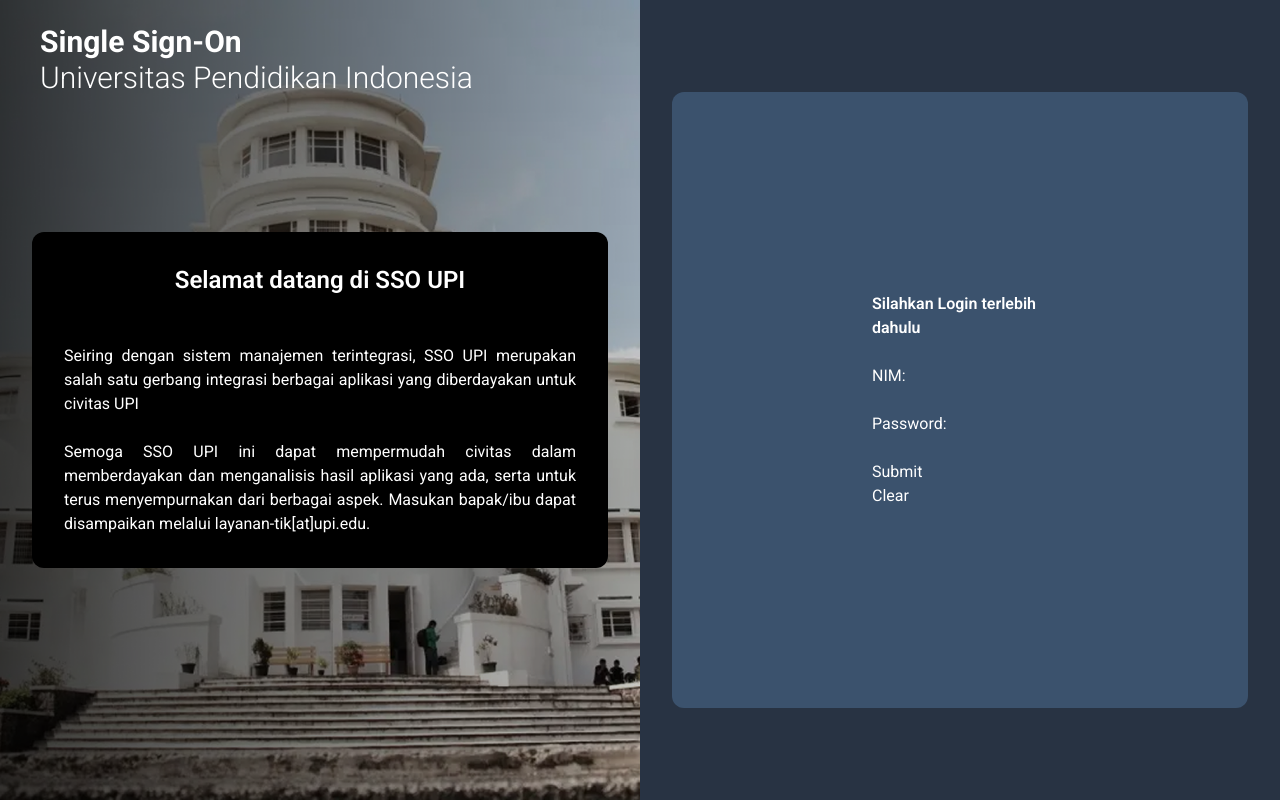
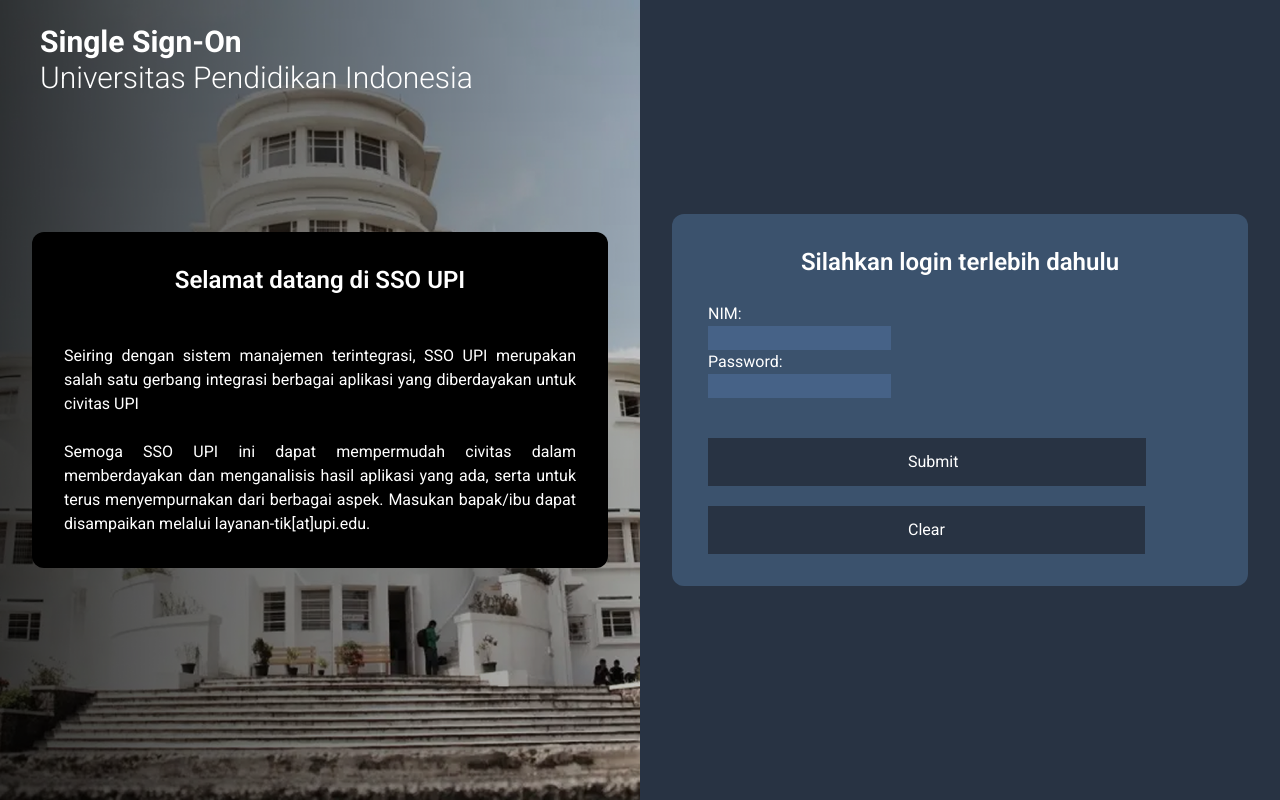
Before and after one commit to HilmiMithwa/spot-clone, a React (Vite) app: page / in a window 1280 px wide. Built offline with nearby package versions, Linux system fonts and the light colour scheme.

Commit message:
improvement on login backend later

```diff
--- a/src/index.css
+++ b/src/index.css
@@ -7,4 +7,5 @@
     --font-roboto: Roboto, "sans-serif";
     --color-danube-950: #283343;
     --color-danube-900: #3B526D;
+    --color-danube-800: #466287;
 }
--- a/src/pages/login/Login.jsx
+++ b/src/pages/login/Login.jsx
@@ -38,18 +38,22 @@
         </div>
       </div>
 
+      {/*Login form container */}
       <div id='login-form-container' className='w-1/2 min-h-screen flex items-center justify-center bg-danube-950 text-white font-roboto'>
-        <form onSubmit={handleLogin} className='bg-danube-900 rounded-xl mx-auto max-w-xl p-50'>
-          <h2 className='font-semibold'>Silahkan Login terlebih dahulu</h2><br/>
-          <label>NIM:<br/>
-            <input type='text'/>
-          </label> <br/>
-          <label>Password:<br/>
-            <input type='password'/><br/>
-          </label>
-          <div id='button-container'>
-            <button>Submit</button><br/>
-            <button>Clear</button>
+        <form onSubmit={handleLogin} className='bg-danube-900 rounded-xl mx-auto max-w-xl w-full px-9 pt-8 pb-8'>
+          <h1 className='font-semibold text-2xl mb-6 text-center'>Silahkan login terlebih dahulu</h1>
+          <div id='nim-container'>
+            <label>NIM:</label><br/>
+            <input className='bg-danube-800'></input>
+          </div>
+          <div id='password-container'>
+            <label>Password:</label><br/>
+            <input className='bg-danube-800 mb-10'></input>
+          </div>
+
+          <div id='button-container '>
+            <button className='bg-danube-950 mb-5 justify-center pt-3 pb-3 pl-50 pr-47'>Submit</button><br/>
+            <button className='bg-danube-950 justify-center pt-3 pb-3 pl-50 pr-50'>Clear</button>
           </div>
         </form>
       </div>
```
